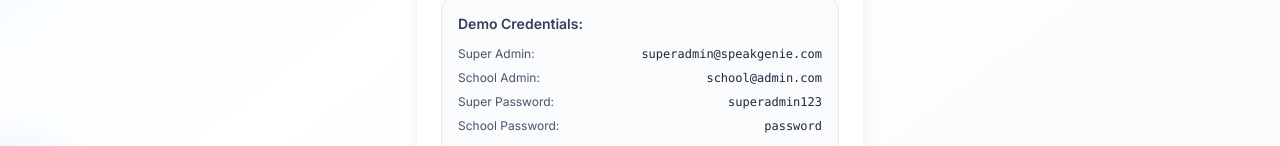
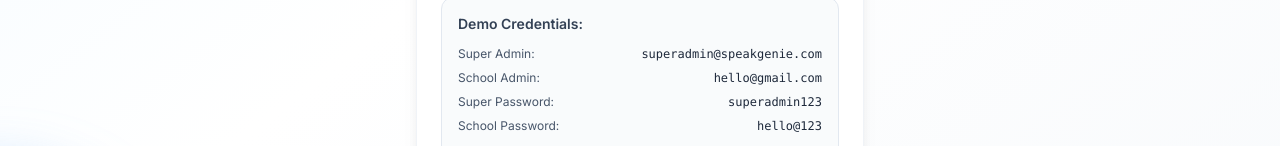
Before and after one commit to CipherCraze/Student_panel_frontend, a React (Vite) app: page /login in a window 1280 px wide. Shown: the part 654-800 px from the top of the page. Built offline with nearby package versions, Linux system fonts and the light colour scheme.

Commit message:
fix: update demo login credentials in LoginPage component

```diff
--- a/src/components/auth/LoginPage.tsx
+++ b/src/components/auth/LoginPage.tsx
@@ -114,7 +114,7 @@
                 </div>
                 <div className="flex justify-between">
                   <span className="text-secondary-600">School Admin:</span>
-                  <span className="font-mono text-secondary-800">school@admin.com</span>
+                  <span className="font-mono text-secondary-800">hello@gmail.com</span>
                 </div>
                 <div className="flex justify-between">
                   <span className="text-secondary-600">Super Password:</span>
@@ -122,7 +122,7 @@
                 </div>
                 <div className="flex justify-between">
                   <span className="text-secondary-600">School Password:</span>
-                  <span className="font-mono text-secondary-800">password</span>
+                  <span className="font-mono text-secondary-800">hello@123</span>
                 </div>
               </div>
               <div className="mt-3 p-2 bg-blue-50 rounded-lg border border-blue-200">
```
